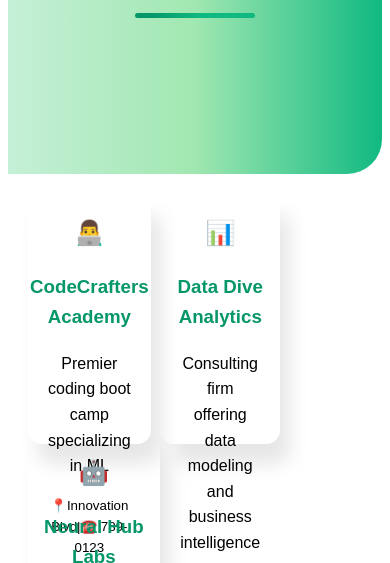
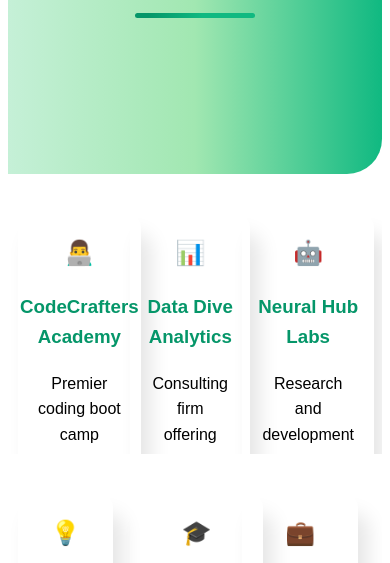
Before and after one commit to muhammad-usman-py/Community-Hub, a plain HTML site: page directory.html in a window 390 px wide. Shown: the part 487-1050 px from the top of the page. Drawn offline with Linux system fonts and the light colour scheme.

Commit message:
media query

```diff
--- a/css/style.css
+++ b/css/style.css
@@ -352,11 +352,13 @@ body {
     margin: 0 auto 60px;
   }
   div.mycontainer {
+    /* display: flex; */
   width:100%;
   overflow:auto;
   margin-top: 30px;
 }
 .e1{
+  /* display: flex; */
   width:30%;
   float: left;
   /* border: #D9EEE1 2px; */
@@ -369,6 +371,7 @@ body {
 
 
 .e2{
+  /* display: flex; */
   width:30%;
   float: left;
   margin:10px;
@@ -377,6 +380,7 @@ body {
 }
 
 .e3{
+  /* display: flex; */
   width:30%;
   float: left;
   margin: 10px;
@@ -434,6 +438,9 @@ transition: 0.5s ease;
   height: auto;
   transition: 0.5s ease;
 }
+
+
+
 /*====Maaz====
   Directory=====*/
   .d{
@@ -469,6 +476,50 @@ transition: 0.5s ease;
   .subscript{
     font-size: smaller;
     text-align: center;
+  }
+  @media  (max-width: 455px)  {
+    .e1{
+
+      margin: auto;
+    }
+     .e2{
+
+      margin: auto;
+    }
+     .e3{
+      margin: auto;
+
+    }
+    .d{
+      height: fit-content;
+    }
+
+    /* @media (max-width: 768px) {
+  .navbar {
+    flex-direction: column;
+    align-items: flex-start;
+  }
+  .nav-links {
+    flex-wrap: wrap;
+    justify-content: flex-start;
+    gap: 15px;
+  }
+  .nav-right {
+    align-self: flex-end;
+  } */
+/* .e1{
+  flex-direction: column;
+  justify-content: center;
+
+}
+.e2{
+  flex-direction: column;
+  justify-content: center;
+}
+.e3{
+  flex-direction: column;
+  justify-content: center;
+} */
   }
 
 
```
